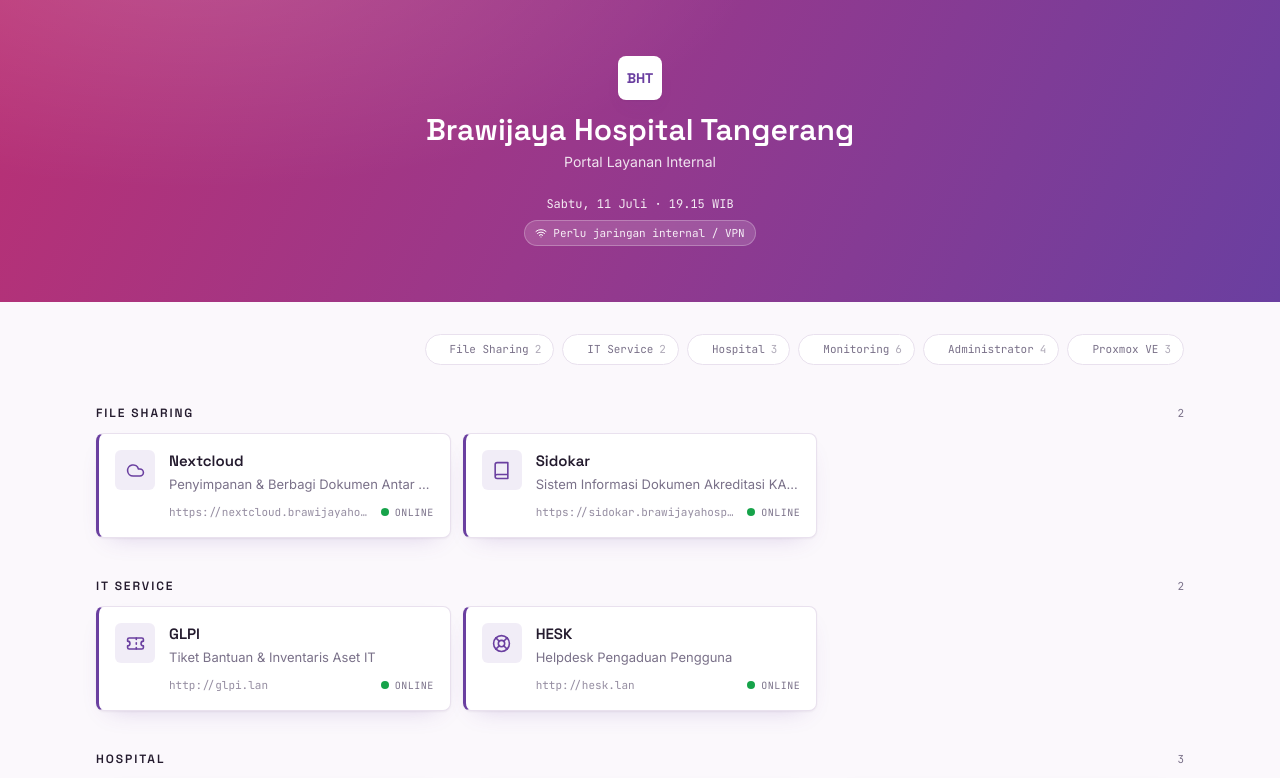
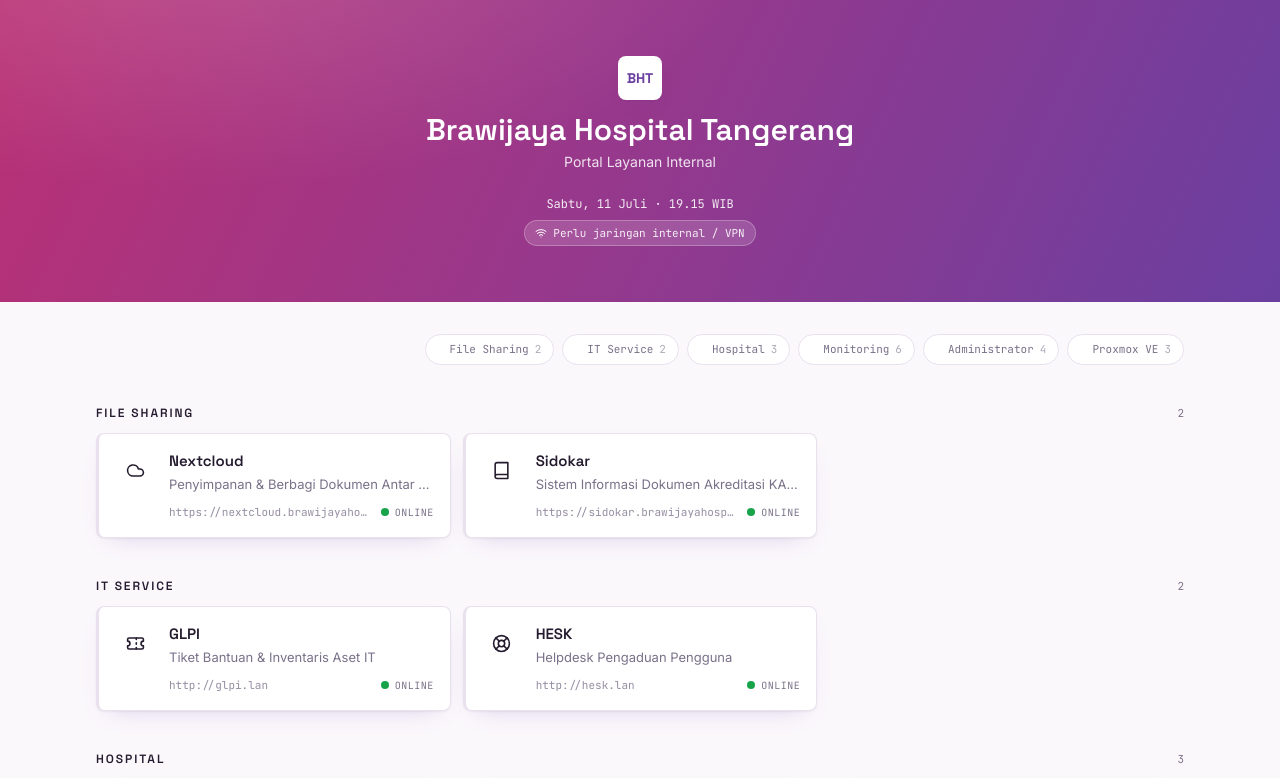
Before and after one commit to ve-verdian/hospital-portal, a Next.js app: page / in a window 1280 px wide. Shown: the top 778 px of the page. Built offline with nearby package versions, Linux system fonts and the light colour scheme.

Commit message:
Update ServiceCard.tsx

```diff
--- a/components/ServiceCard.tsx
+++ b/components/ServiceCard.tsx
@@ -4,13 +4,12 @@
 
 export default function ServiceCard({
   item,
-  accent,
+  accentColor,
 }: {
   item: ServiceItem;
-  accent: 'pink' | 'purple';
+  accentColor: string;
 }) {
   const Icon = item.icon;
-  const accentColor = accent === 'pink' ? '#B93074' : '#6A3FA0';
 
   return (
     <a
```
